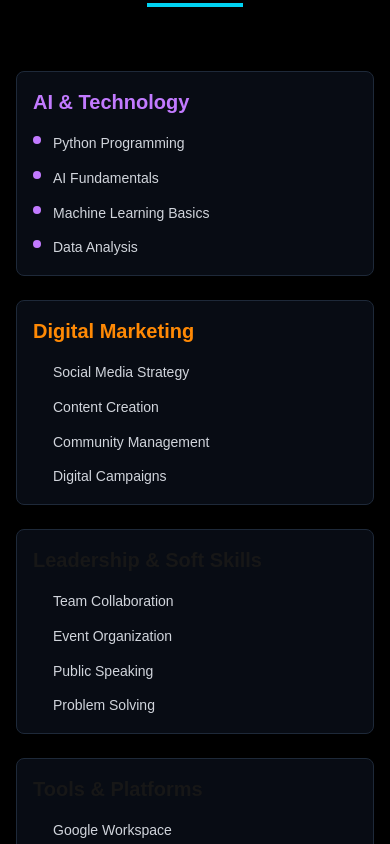
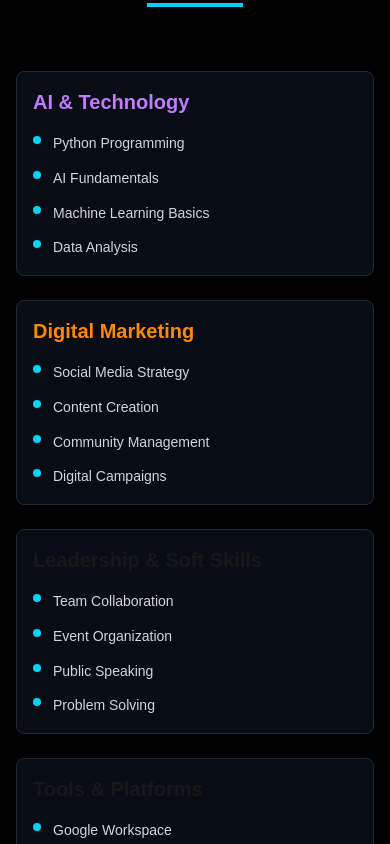
Before and after one commit to anaskaziadu17-a11y/potfolio1, a Next.js app: page / in a window 390 px wide. Shown: the part 4740-5584 px from the top of the page. Built offline with nearby package versions, Linux system fonts and the light colour scheme.

Commit message:
Make all Skills card dots consistent: changed to cyan color for uniformity, kept mobile-safe grid layout

```diff
--- a/src/components/Skills.tsx
+++ b/src/components/Skills.tsx
@@ -61,7 +61,7 @@ const Skills = () => {
                     viewport={{ once: true }}
                     className="flex items-start space-x-3"
                   >
-                    <div className={`w-2 h-2 md:w-3 md:h-3 rounded-full bg-${category.color}-400 mt-1 md:mt-0 flex-shrink-0`}></div>
+                    <div className="w-2 h-2 md:w-3 md:h-3 rounded-full bg-cyan-400 mt-1 md:mt-0 flex-shrink-0"></div>
                     <span className="text-gray-300 text-sm md:text-base leading-relaxed">{skill}</span>
                   </motion.div>
                 ))}
```
